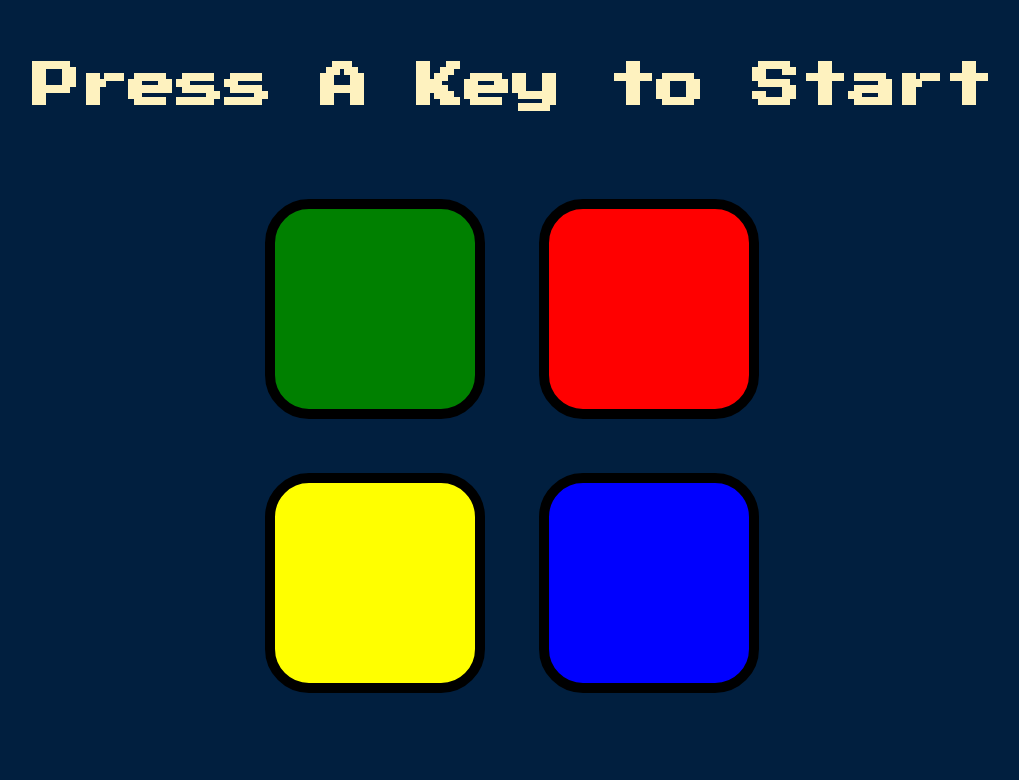
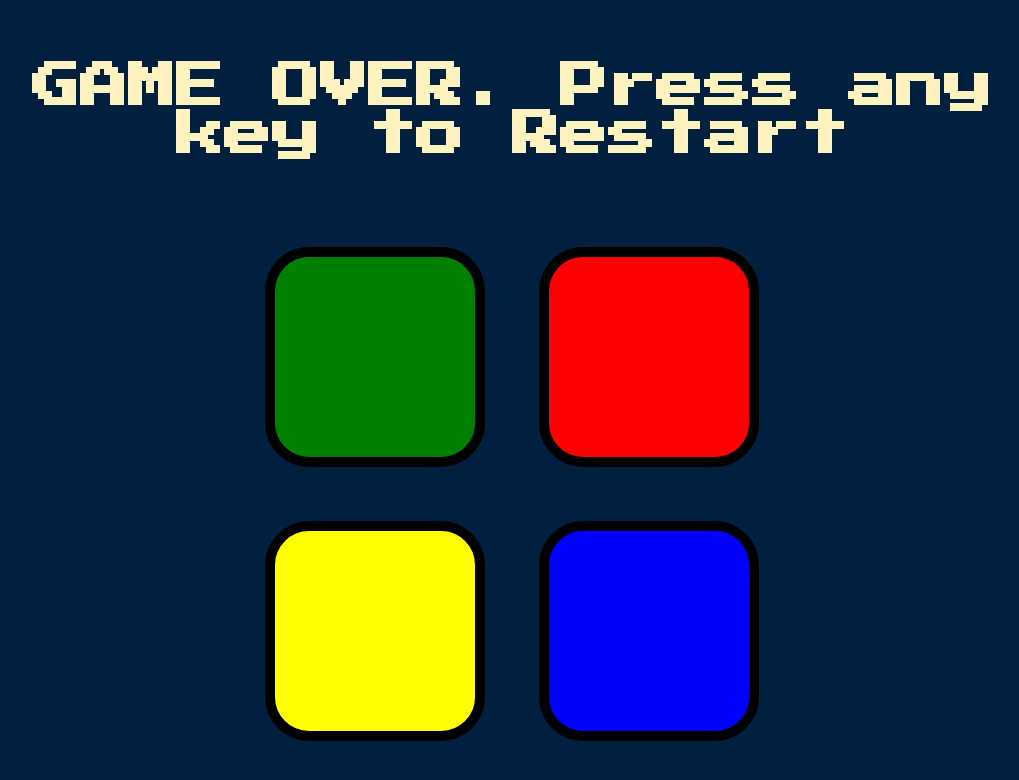
Before and after one commit to edbosisto/Simon-game, a plain HTML site: page index.html in a window 1280 px wide. Both pictures are taken after a click on the element 503 px from the left and 309 px from the top of the page. Shown: the whole page, without its empty margins (128-1147 px from the left). Drawn offline with nearby package versions, Linux system fonts and the light colour scheme.

Commit message:
added logic to checkAnswer for wrong click

```diff
--- a/game.js
+++ b/game.js
@@ -85,5 +85,14 @@ function checkAnswer(currentLevel) {
         }
     } else {
         // console.log("wrong");
+        // If user clicks incorrectly, play the wrong.mp3 sound, change the h1 to GAME OVER, and flash .game-over class in css
+        playSound("wrong");
+
+        $("body").addClass("game-over");
+        setTimeout(function() {
+            $("body").removeClass("game-over");
+        }, 200);
+
+        $("#level-title").text("GAME OVER. Press any key to Restart")
     }
 }
--- a/index.html
+++ b/index.html
@@ -9,7 +9,7 @@
 </head>
 
 <body>
-  <h1 id="level-title">Press A Key to Start</h1>
+  <h1 id="level-title">Press any key to Start</h1>
   <div class="container">
     <div lass="row">
 
```
